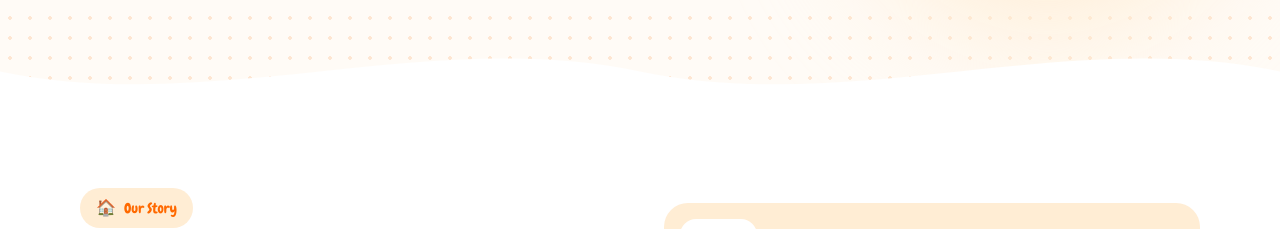
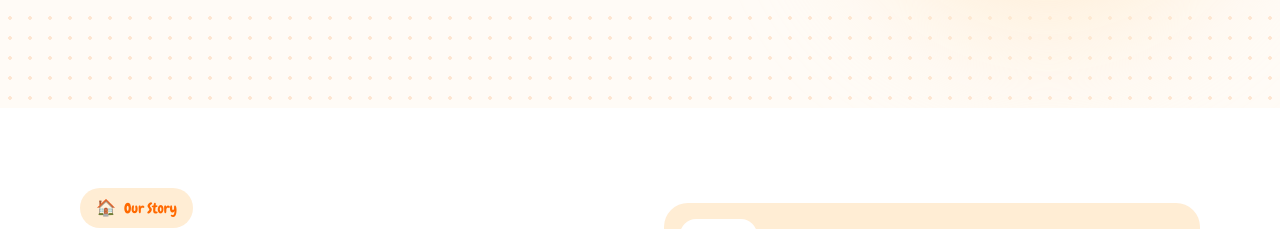
Before and after one commit to theharshdev/mrbhatura, a website: page index.html in a window 1280 px wide. Shown: the part 692-921 px from the top of the page. Drawn offline with nearby package versions, Linux system fonts and the light colour scheme.

```diff
--- a/index.html
+++ b/index.html
@@ -175,17 +175,6 @@
             </div>
           </div>
         </div>
-      </div>
-      <div class="absolute -bottom-2 left-0 right-0 h-20">
-        <svg
-          viewBox="0 0 1440 100"
-          fill="none"
-          xmlns="http://www.w3.org/2000/svg"
-          class="absolute bottom-0 w-full"
-          preserveAspectRatio="none"
-        >
-          <path d="M0 50C240 100 480 0 720 50C960 100 1200 0 1440 50V100H0V50Z" fill="hsl(0 0% 100%)"></path>
-        </svg>
       </div>
     </section>
     <!-- About Section -->
```
